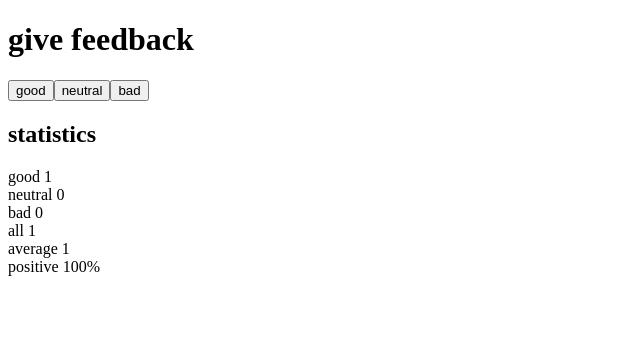
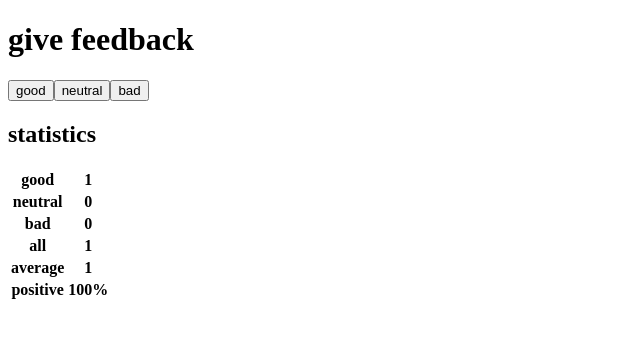
Before and after one commit to CMP2007/Fullstack-Open-course-part-1, a React (Vite) app in the folder unicafe/: page / in a window 1280 px wide. Both pictures are taken after a click on the button "good". Shown: the top 338 px of the page, without its empty margins (0-640 px from the left). Built offline with nearby package versions, Linux system fonts and the light colour scheme.

Commit message:
exercise 1.11

```diff
--- a/unicafe/src/App.jsx
+++ b/unicafe/src/App.jsx
@@ -35,12 +35,16 @@ if (counting.good ===0 && counting.bad=== 0) {
   return(
     <section>
       <SubTitle subTitle = {subTitle} />
+      <table>
+        <tbody>
           <StatistiLine label ={goodLabel} data={counting.good} />
           <StatistiLine label ={neutralLabel} data={counting.neutral} />
           <StatistiLine label ={badLabel} data={counting.bad} />
           <StatistiLine label ={allLabel} data={statistics.addition} />
           <StatistiLine label ={averageLabel} data={statistics.calculations.averge} />
           <StatistiLine label ={positiveLabel} data={statistics.calculations.positive} />
+          </tbody>
+      </table>
     </section>
   )
 }
@@ -55,11 +59,10 @@ const SubTitle = ({subTitle}) =>{
 
 const StatistiLine = ({data, label})=>{
   return(
-    <div>
-      <label htmlFor="">{label}</label>
-      <span> {data}</span>
-      <br />
-    </div>
+    <tr>
+      <th><label htmlFor="">{label}</label></th>
+      <th><span> {data}</span></th>
+    </tr>
   )
 }
 
@@ -110,7 +113,6 @@ const App = () => {
       counting={counting}
       statistics={statistics}/>
     </>
-    /*I only adjusted the name of some components since I consider that the design made for part 1.7 complies with what was requested in part 1.10 */
   )
 }
 
```
Lines whose indentation alone changed are shown as unchanged.
